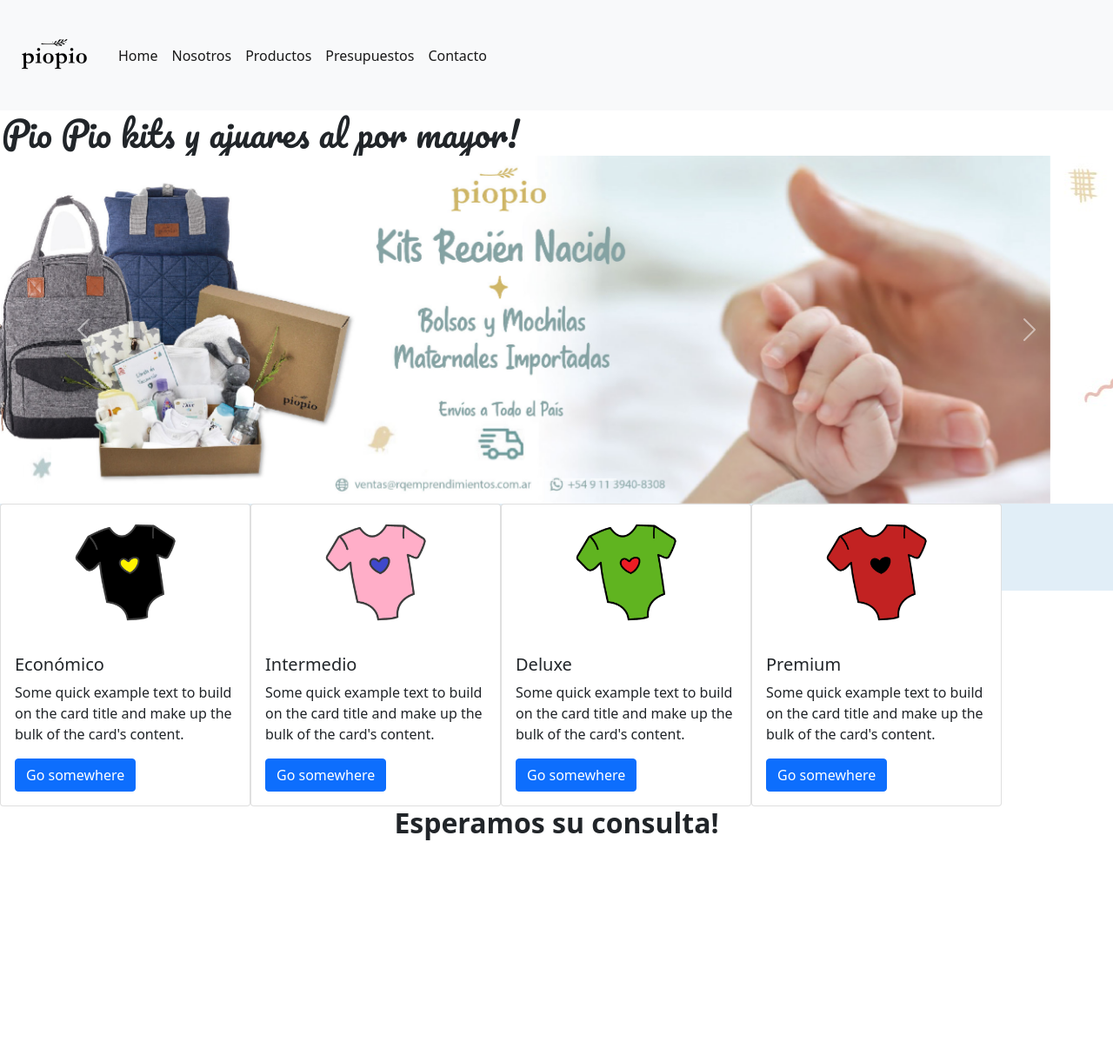
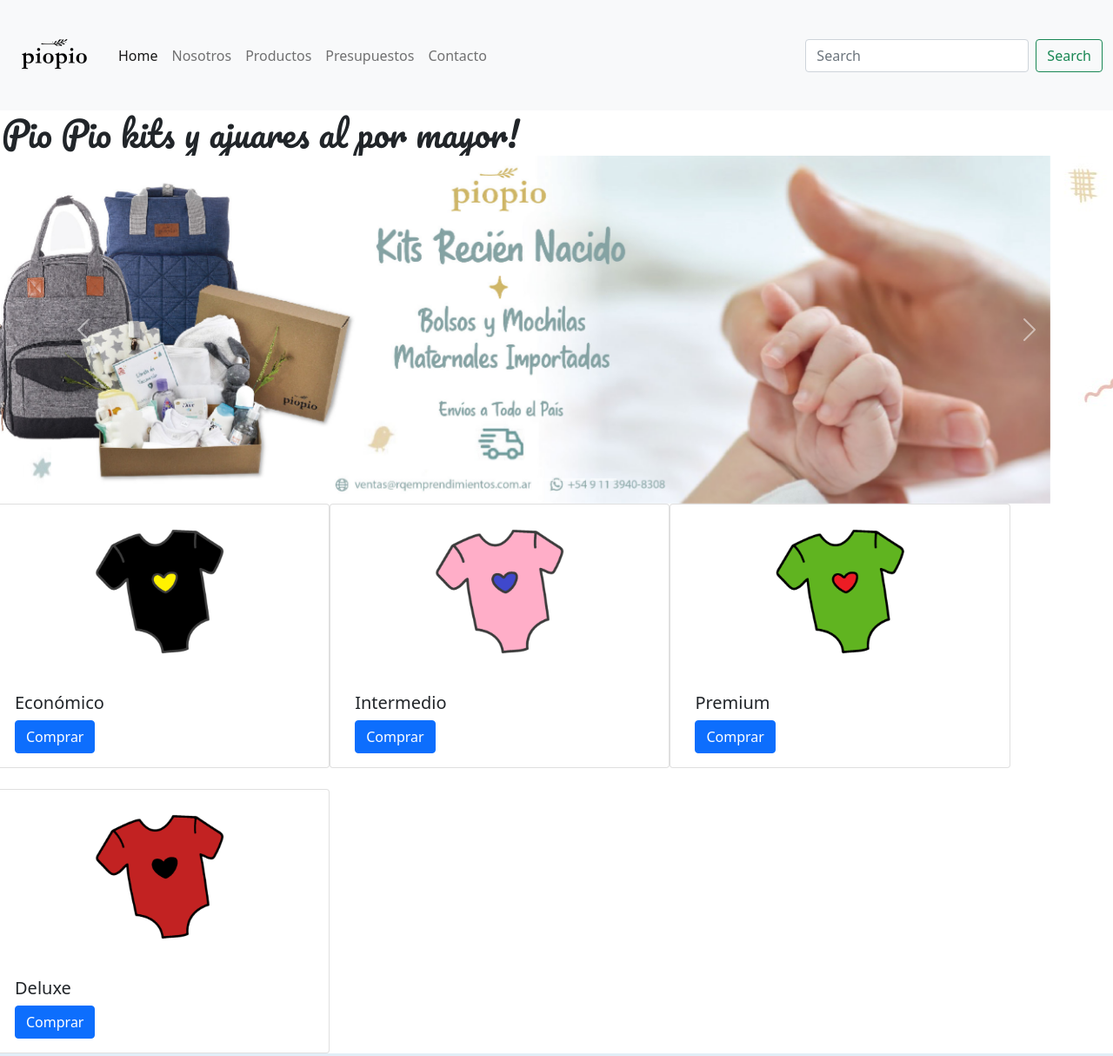
Before and after one commit to pilar-c/mi_repositorio, a website: page index.html in a window 1280 px wide. Shown: the top 1214 px of the page at 87% size. Before the commit the page ends 967 px from the top, so only its background shows below. Drawn offline with nearby package versions, Linux system fonts and the light colour scheme.

Commit message:
Update index.html

```diff
--- a/index.html
+++ b/index.html
@@ -6,35 +6,46 @@
     <meta name="viewport" content="width=device-width, initial-scale=1.0">
     <meta name="description" content="Este es el sitio web de Piopio Ajuageres para bebe! Todos los productos que necesitas para la primera infacia">
     <meta name="keywords"  content="SINDICATOS, EMPRESAS, BENEFICIOS, VENTAPORMAYOR">
-    <link href="https://cdn.jsdelivr.net/npm/bootstrap@5.0.1/dist/css/bootstrap.min.css" rel="stylesheet" integrity="sha384-+0n0xVW2eSR5OomGNYDnhzAbDsOXxcvSN1TPprVMTNDbiYZCxYbOOl7+AMvyTG2x" crossorigin="anonymous">
+    <link href="https://cdn.jsdelivr.net/npm/bootstrap@5.0.2/dist/css/bootstrap.min.css" rel="stylesheet" integrity="sha384-EVSTQN3/azprG1Anm3QDgpJLIm9Nao0Yz1ztcQTwFspd3yD65VohhpuuCOmLASjC" crossorigin="anonymous">
     <link href="https://fonts.googleapis.com/css2?family=Pacifico&family=Satisfy&display=swap" rel="stylesheet">
     <link rel="stylesheet" href="css/main.css">
     <link rel= "icon" href="Imagenes/favicon.png" type="Imagenes/favicon.png" />
     <title>Piopio</title>
 </head>
-
 <body>
 <header>
     <nav class="navbar navbar-expand-lg navbar-light bg-light">
         <div class="container-fluid">
           <a class="navbar-brand" href="#"><img src="Imagenes/logo1.png" alt="" width="100" height="100" class="d-inline-block align-text-top"></a>
-        <button class="navbar-toggler" type="button" data-bs-toggle="collapse" data-bs-target="#navbarNavAltMarkup" aria-controls="navbarNavAltMarkup" aria-expanded="false" aria-label="Toggle navigation">
+          <button class="navbar-toggler" type="button" data-bs-toggle="collapse" data-bs-target="#navbarCollapse" aria-controls="navbarCollapse" aria-expanded="false" aria-label="Toggle navigation">
             <span class="navbar-toggler-icon"></span>
           </button>
-        <div class="collapse navbar-collapse" id="navbarNavAltMarkup">
-          <div class="navbar-nav">
+          <div class="collapse navbar-collapse" id="navbarCollapse">
+            <ul class="navbar-nav me-auto mb-2 mb-md-0">
+              <li class="nav-item">
                 <a class="nav-link active" aria-current="page" href="index.html">Home</a>
-            <a class="nav-link active" aria-current="page" href="nosotros.html">Nosotros</a>
-            <a class="nav-link active" aria-current="page" href="productos.html">Productos</a>
-            <a class="nav-link active" aria-current="page" href="presupuestos.html">Presupuestos</a>
-            <a class="nav-link active" aria-current="page" href="contacto.html">Contacto</a>
-          </div>
+              </li>
+              <li class="nav-item">
+                <a class="nav-link" href="nosotros.html">Nosotros</a>
+              </li>
+              <li class="nav-item">
+                <a class="nav-link" href="productos.html">Productos</a>
+              </li>
+              <li class="nav-item">
+                <a class="nav-link" href="presupuestos.html">Presupuestos</a>
+              </li>
+              <li class="nav-item">
+                <a class="nav-link" href="contacto.html">Contacto</a>
+              </li>
+            </ul>
+            <form class="d-flex">
+              <input class="form-control me-2" type="search" placeholder="Search" aria-label="Search">
+              <button class="btn btn-outline-success" type="submit">Search</button>
+            </form>
           </div>
         </div>
       </nav>
 </header>
-
-  <main>
 <h1>Pio Pio kits y ajuares al por mayor!</h1>
 
 <div id="carouselExampleIndicators" class="carousel slide" data-bs-ride="carousel">
@@ -68,51 +79,45 @@
     </button>
   </div>
 
-      <div class="card" style="width: 18rem;">
-        <img src="Imagenes/1body.png" class="card-img-top" alt="Kit bebe 1">
+  <div class="row row-cols-1 row-cols-md-2 g-4">
+    <div class="card" style="width: 30% ;">
+        <img src="Imagenes/1body.png" class="card-img-top" alt="Kit bebe 4">
         <div class="card-body">
           <h5 class="card-title">Económico</h5>
-          <p class="card-text">Some quick example text to build on the card title and make up the bulk of the card's content.</p>
-          <a href="#" class="btn btn-primary">Go somewhere</a>
+          <a href="#" class="btn btn-primary">Comprar</a>
         </div>
       </div>
-      <div class="card" style="width: 18rem;">
-        <img src="Imagenes/2body.png" class="card-img-top" alt="Kit bebe 2">
+    <div class="card" style="width: 30% ;">
+        <img src="Imagenes/2body.png" class="card-img-top" alt="Kit bebe 4">
         <div class="card-body">
           <h5 class="card-title">Intermedio</h5>
-          <p class="card-text">Some quick example text to build on the card title and make up the bulk of the card's content.</p>
-          <a href="#" class="btn btn-primary">Go somewhere</a>
+
+          <a href="#" class="btn btn-primary">Comprar</a>
         </div>
       </div>
-      <div class="card" style="width: 18rem;">
-        <img src="Imagenes/3body.png" class="card-img-top" alt="Kit bebe 3">
+    <div class="card" style="width: 30% ;">
+        <img src="Imagenes/3body.png" class="card-img-top" alt="Kit bebe 4">
+        <div class="card-body">
+          <h5 class="card-title">Premium</h5>
+          <a href="#" class="btn btn-primary">Comprar</a>
+        </div>
+      </div>
+    <div class="card" style="width: 30% ;">
+        <img src="Imagenes/4body.png" class="card-img-top" alt="Kit bebe 4">
         <div class="card-body">
           <h5 class="card-title">Deluxe</h5>
-          <p class="card-text">Some quick example text to build on the card title and make up the bulk of the card's content.</p>
-          <a href="#" class="btn btn-primary">Go somewhere</a>
+          <a href="#" class="btn btn-primary">Comprar</a>
         </div>
-      </div>
-      <div class="card" style="width: 18rem;">
-        <img src="Imagenes/4body.png" class="card-img-top" alt="Kit bebe 4">
-        <div class="card-body">
-          <h5 class="card-title">Premium</h5>
-          <p class="card-text">Some quick example text to build on the card title and make up the bulk of the card's content.</p>
-          <a href="#" class="btn btn-primary">Go somewhere</a>
       </div>
   </div>
 
+<footer>
+    <div class="footer-copyright text-center py-3">© 2021 Copyright: Ma. del Pilar Castillo -
 
-        <footer>
-          <h5> Esperamos su consulta! </h5>
+    <img src="imagenes/whatsapp.svg" alt="">11 2345 6789
+    </div>
 </footer>
 
-
-        <script src="https://cdn.jsdelivr.net/npm/bootstrap@5.0.1/dist/js/bootstrap.bundle.min.js" integrity="sha384-gtEjrD/SeCtmISkJkNUaaKMoLD0//ElJ19smozuHV6z3Iehds+3Ulb9Bn9Plx0x4" crossorigin="anonymous"></script>
-        <script src="https://cdn.jsdelivr.net/npm/@popperjs/core@2.9.2/dist/umd/popper.min.js" integrity="sha384-IQsoLXl5PILFhosVNubq5LC7Qb9DXgDA9i+tQ8Zj3iwWAwPtgFTxbJ8NT4GN1R8p" crossorigin="anonymous"></script>
-        <script src="https://cdn.jsdelivr.net/npm/bootstrap@5.0.1/dist/js/bootstrap.min.js" integrity="sha384-Atwg2Pkwv9vp0ygtn1JAojH0nYbwNJLPhwyoVbhoPwBhjQPR5VtM2+xf0Uwh9KtT" crossorigin="anonymous"></script>
-
-</main>
+    <script src="https://cdn.jsdelivr.net/npm/bootstrap@5.0.2/dist/js/bootstrap.bundle.min.js" integrity="sha384-MrcW6ZMFYlzcLA8Nl+NtUVF0sA7MsXsP1UyJoMp4YLEuNSfAP+JcXn/tWtIaxVXM" crossorigin="anonymous"></script>
 </body>
-
-
 </html>
```
Lines whose indentation alone changed are shown as unchanged.
